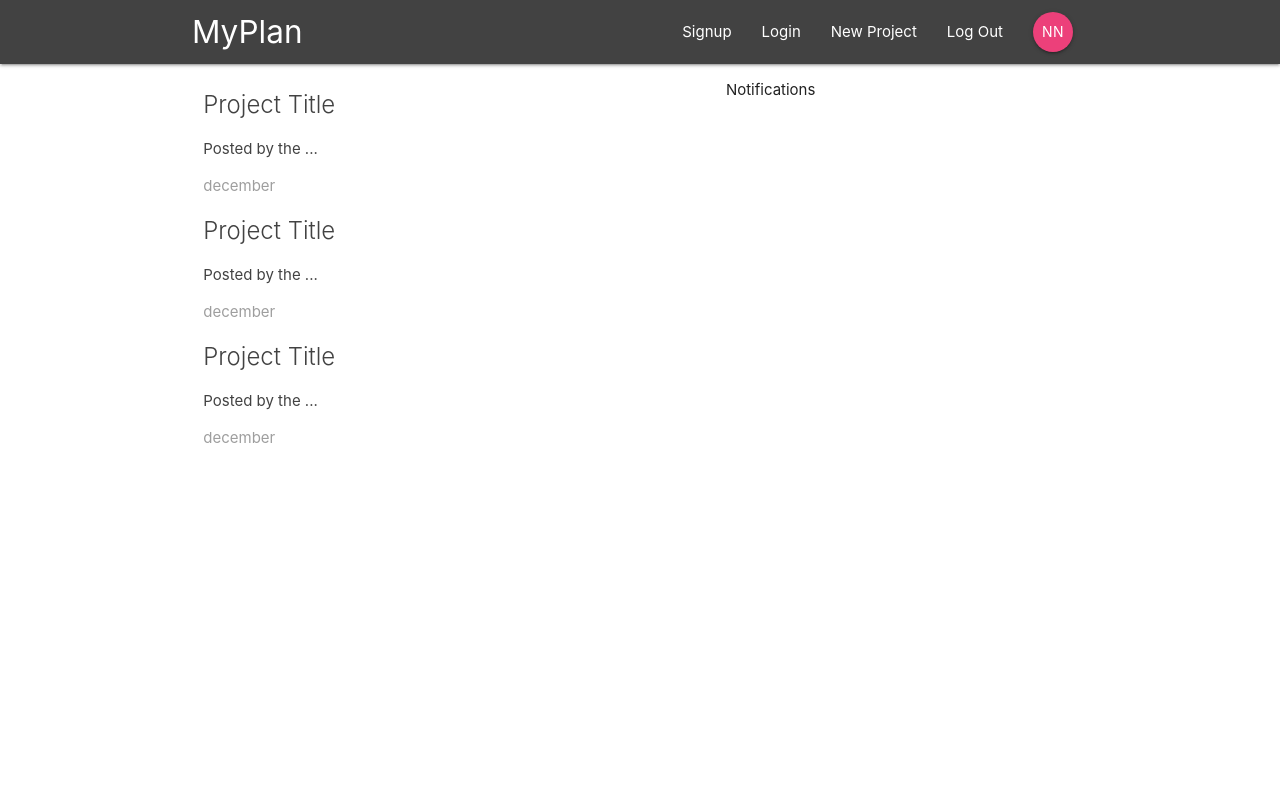
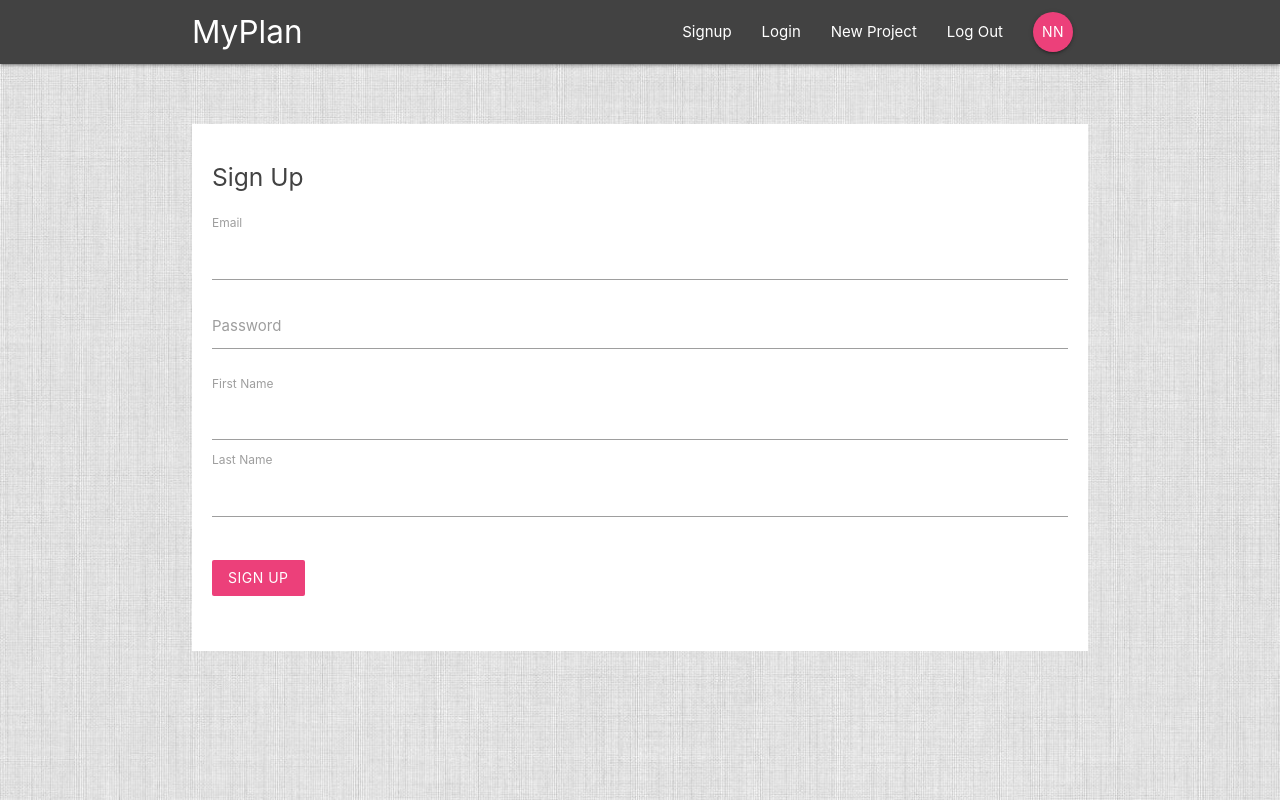
Before and after one commit to nastya-sh/myplan, a React (Create React App) app: page /signup in a window 1280 px wide. Built offline with nearby package versions, Linux system fonts and the light colour scheme.

Commit message:
Component/Nav link/Css has been add

```diff
--- a/public/index.html
+++ b/public/index.html
@@ -48,5 +48,7 @@
       To begin the development, run `npm start` or `yarn start`.
       To create a production bundle, use `npm run build` or `yarn build`.
     -->
+    <!-- Compiled and minified JavaScript -->
+    <script src="https://cdnjs.cloudflare.com/ajax/libs/materialize/1.0.0/js/materialize.min.js"></script>
   </body>
 </html>
--- a/src/App.js
+++ b/src/App.js
@@ -2,6 +2,10 @@ import React, { Component } from "react";
 import { BrowserRouter, Switch, Route } from "react-router-dom";
 import Navbar from "./components/layout/Navbar";
 import Dashboard from "./components/dashboard/Dashboard";
+import ProjectDetails from "./components/projects/ProjectDetails";
+import SignIn from "./components//auth/SignIn";
+import SignUp from "./components//auth/SignUp";
+import CreateProject from "./components/projects/CreateProject";
 
 class App extends Component {
   render() {
@@ -10,7 +14,11 @@ class App extends Component {
         <div className="App">
           <Navbar />
           <Switch>
-            <Route path="/" component={Dashboard} />
+            <Route exact path="/" component={Dashboard} />
+            <Route path="/project/:id" component={ProjectDetails} />
+            <Route path="/signin" component={SignIn} />
+            <Route path="/signup" component={SignUp} />
+            <Route path="/create" component={CreateProject} />
           </Switch>
         </div>
       </BrowserRouter>
--- a/src/components/auth/SignIn.js
+++ b/src/components/auth/SignIn.js
@@ -0,0 +1,39 @@
+import React, { Component } from "react";
+
+class SignIn extends Component {
+  state = {
+    email: "",
+    password: ""
+  };
+  handleChange = e => {
+    this.setState({
+      [e.target.id]: e.target.value
+    });
+  };
+  handleSubmit = e => {
+    e.preventDefault();
+    console.log(this.state);
+  };
+  render() {
+    return (
+      <div className="container">
+        <form onSubmit={this.handleSubmit} className="white">
+          <h5 className="grey-text text-darken-3">Sign In</h5>
+          <div className="input-fieled">
+            <label htmlFor="email">Email</label>
+            <input type="email" id="email" onChange={this.handleChange} />
+          </div>
+          <div className="input-field">
+            <label htmlFor="password">Password</label>
+            <input type="password" id="password" onChange={this.handleChange} />
+          </div>
+          <div className="input-field">
+            <button className="btn pink lighten-1 z-depth-0">Login</button>
+          </div>
+        </form>
+      </div>
+    );
+  }
+}
+
+export default SignIn;
--- a/src/components/auth/SignUp.js
+++ b/src/components/auth/SignUp.js
@@ -0,0 +1,49 @@
+import React, { Component } from "react";
+
+class SignUp extends Component {
+  state = {
+    email: "",
+    password: "",
+    firstName: "",
+    lastName: ""
+  };
+  handleChange = e => {
+    this.setState({
+      [e.target.id]: e.target.value
+    });
+  };
+  handleSubmit = e => {
+    e.preventDefault();
+    console.log(this.state);
+  };
+  render() {
+    return (
+      <div className="container">
+        <form onSubmit={this.handleSubmit} className="white">
+          <h5 className="grey-text text-darken-3">Sign Up</h5>
+          <div className="input-fieled">
+            <label htmlFor="email">Email</label>
+            <input type="email" id="email" onChange={this.handleChange} />
+          </div>
+          <div className="input-field">
+            <label htmlFor="password">Password</label>
+            <input type="password" id="password" onChange={this.handleChange} />
+          </div>
+          <div className="input-fieled">
+            <label htmlFor="firstName">First Name</label>
+            <input type="text" id="firstName" onChange={this.handleChange} />
+          </div>
+          <div className="input-fieled">
+            <label htmlFor="lastName">Last Name</label>
+            <input type="text" id="lastName" onChange={this.handleChange} />
+          </div>
+          <div className="input-field">
+            <button className="btn pink lighten-1 z-depth-0">Sign Up</button>
+          </div>
+        </form>
+      </div>
+    );
+  }
+}
+
+export default SignUp;
--- a/src/components/layout/SignedInLinks.js
+++ b/src/components/layout/SignedInLinks.js
@@ -5,7 +5,7 @@ const SignedInLinks = () => {
   return (
     <ul className="right">
       <li>
-        <NavLink to="/">New Project</NavLink>
+        <NavLink to="/create">New Project</NavLink>
       </li>
       <li>
         <NavLink to="/">Log Out</NavLink>
--- a/src/components/layout/SignedOutLinks.js
+++ b/src/components/layout/SignedOutLinks.js
@@ -5,10 +5,10 @@ const SignedOutLinks = () => {
   return (
     <ul className="right">
       <li>
-        <NavLink to="/">Signup</NavLink>
+        <NavLink to="/signup">Signup</NavLink>
       </li>
       <li>
-        <NavLink to="/">Login</NavLink>
+        <NavLink to="/signin">Login</NavLink>
       </li>
     </ul>
   );
--- a/src/components/projects/CreateProject.js
+++ b/src/components/projects/CreateProject.js
@@ -0,0 +1,43 @@
+import React, { Component } from "react";
+
+class CreateProject extends Component {
+  state = {
+    title: "",
+    content: ""
+  };
+  handleChange = e => {
+    this.setState({
+      [e.target.id]: e.target.value
+    });
+  };
+  handleSubmit = e => {
+    e.preventDefault();
+    console.log(this.state);
+  };
+  render() {
+    return (
+      <div className="container">
+        <form onSubmit={this.handleSubmit} className="white">
+          <h5 className="grey-text text-darken-3">Create new project</h5>
+          <div className="input-fieled">
+            <label htmlFor="title">Title</label>
+            <input type="text" id="email" onChange={this.handleChange} />
+          </div>
+          <div className="input-field">
+            <label htmlFor="content">Project Content</label>
+            <textarea
+              id="content"
+              className="materialize-textarea"
+              onChange={this.handleChange}
+            />
+          </div>
+          <div className="input-field">
+            <button className="btn pink lighten-1 z-depth-0">Create</button>
+          </div>
+        </form>
+      </div>
+    );
+  }
+}
+
+export default CreateProject;
--- a/src/components/projects/ProjectDetails.js
+++ b/src/components/projects/ProjectDetails.js
@@ -0,0 +1,21 @@
+import React from "react";
+
+const ProjectDetails = props => {
+  const id = props.match.params.id;
+  return (
+    <div className="container section project-details">
+      <div className="card z-depth-0">
+        <div className="card-title">Project Title - {id}</div>
+        <p>
+          Lorem Lorem Lorem Lorem Lorem LoremLorem Lorem Lorem Lorem Lorem Lorem
+        </p>
+        <div className="card-action gret lighten-4 grey-text">
+          <div>Posted by .....</div>
+          <div>december, 4am</div>
+        </div>
+      </div>
+    </div>
+  );
+};
+
+export default ProjectDetails;
--- a/src/components/projects/ProjectList.js
+++ b/src/components/projects/ProjectList.js
@@ -1,25 +1,16 @@
 import React from "react";
+import ProjectSummary from "./ProjectSummary";
 
 const ProjectList = () => {
   return (
     <div className="project-lit section">
-      <div className="card z-depth-0 grey-text text-darken-3">
-        <span className="card-title">Project Title</span>
-        <p>Posted by the ...</p>
-        <p className="grey-text">december</p>
-      </div>
-
-      <div className="card z-depth-0 grey-text text-darken-3">
-        <span className="card-title">Project Title</span>
-        <p>Posted by the ...</p>
-        <p className="grey-text">december</p>
-      </div>
-
-      <div className="card z-depth-0 grey-text text-darken-3">
-        <span className="card-title">Project Title</span>
-        <p>Posted by the ...</p>
-        <p className="grey-text">december</p>
-      </div>
+      <ProjectSummary />
+      <ProjectSummary />
+      <ProjectSummary />
+      <ProjectSummary />
+      <ProjectSummary />
+      <ProjectSummary />
+      <ProjectSummary />
     </div>
   );
 };
--- a/src/components/projects/ProjectSummary.js
+++ b/src/components/projects/ProjectSummary.js
@@ -0,0 +1,15 @@
+import React from "react";
+
+const ProjectSummary = () => {
+  return (
+    <div className="project-lit section">
+      <div className="card z-depth-0 grey-text text-darken-3">
+        <span className="card-title">Project Title</span>
+        <p>Posted by the ...</p>
+        <p className="grey-text">december</p>
+      </div>
+    </div>
+  );
+};
+
+export default ProjectSummary;
--- a/src/index.css
+++ b/src/index.css
@@ -1,14 +1,36 @@
+html {
+  min-height: 100%;
+}
 body {
   margin: 0;
   padding: 0;
-  font-family: -apple-system, BlinkMacSystemFont, "Segoe UI", "Roboto", "Oxygen",
+  background: url(/img/test.jpg) no-repeat;
+  background-size: 100%;
+  background-position: bottom;
+  background-color: #95e8f3;
+  min-height: 100%;
+  /* font-family: -apple-system, BlinkMacSystemFont, "Segoe UI", "Roboto", "Oxygen",
     "Ubuntu", "Cantarell", "Fira Sans", "Droid Sans", "Helvetica Neue",
     sans-serif;
   -webkit-font-smoothing: antialiased;
-  -moz-osx-font-smoothing: grayscale;
+  -moz-osx-font-smoothing: grayscale; */
 }
-
-code {
+form {
+  padding: 20px;
+  margin-top: 60px;
+}
+form button,
+form h5 {
+  margin: 20px 0;
+}
+input[type="text"]:not(.browser-default):focus:not([readonly]),
+input[type="email"]:not(.browser-default):focus:not([readonly]),
+input[type="password"]:not(.browser-default):focus:not([readonly]),
+textarea.materialixe-textarea:focus:not([readonly]) {
+  border-color: #ec407a;
+  box-shadow: none;
+}
+/* code {
   font-family: source-code-pro, Menlo, Monaco, Consolas, "Courier New",
     monospace;
-}
+} */
```
Also changed, not shown: public/img/test.jpg (added).
